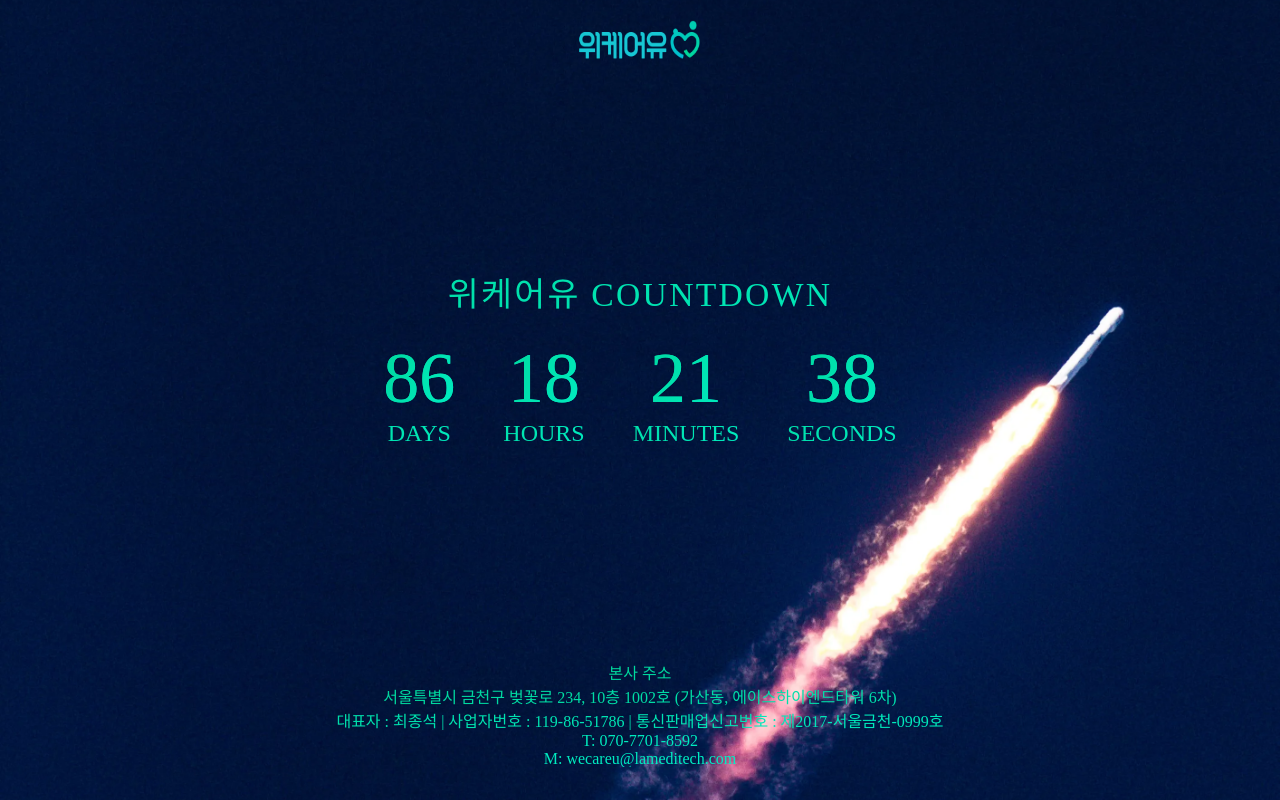
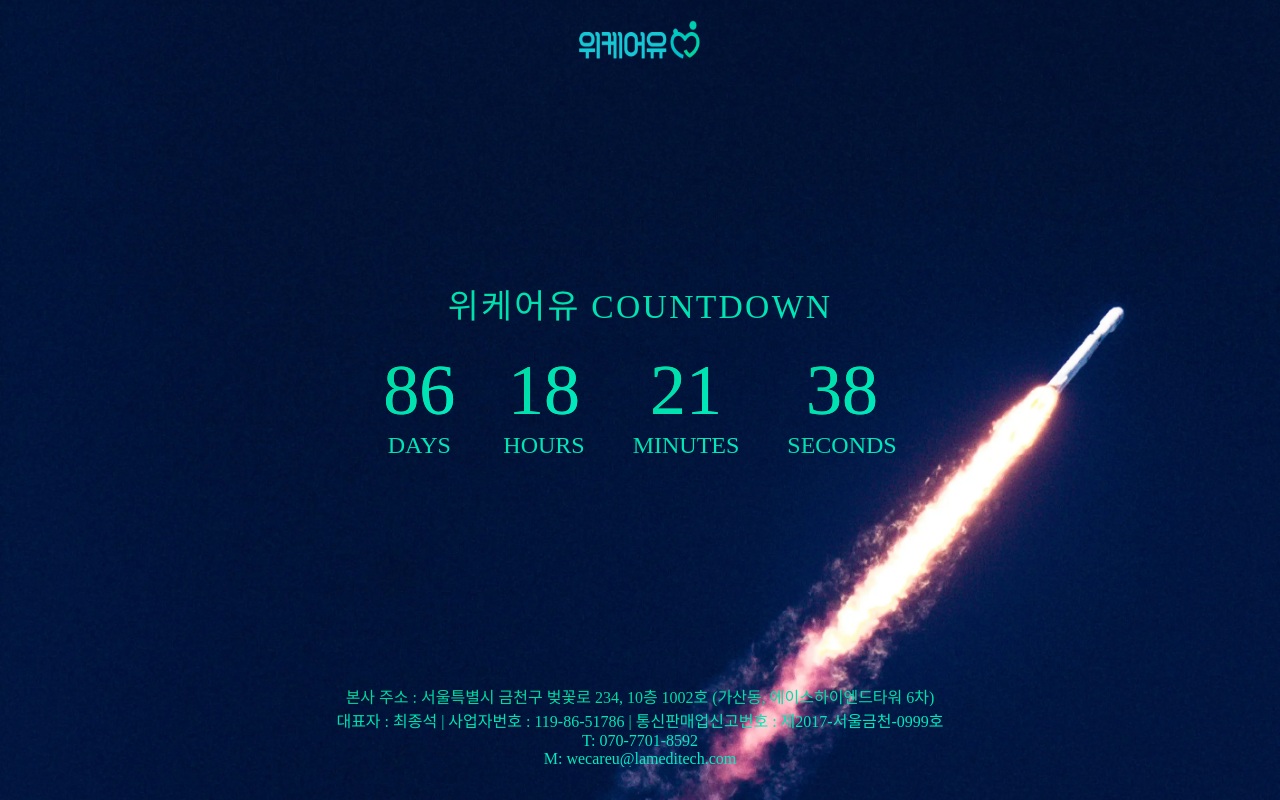
Before and after one commit to rewrite0w0/rocket-wecareu, a Next.js app: page / in a window 1280 px wide. Shown: the top 800 px of the page. Built offline with nearby package versions, Linux system fonts and the light colour scheme; a web font is replaced by a local one.

Commit message:
mod: 문구변경 및 오타 수정

```diff
--- a/pages/index.js
+++ b/pages/index.js
@@ -75,7 +75,7 @@
             </li>
           </ul>
         </div>
-        <div id="content" class="emoji">
+        <div id="content" className="emoji">
           <span>🥳</span>
           <span>🎉</span>
           <span>🎂</span>
@@ -83,9 +83,8 @@
       </main>
       <footer>
         <span id="company">
-          본사 주소 <br />
-          서울특별시 금천구 벚꽃로 234, 10층 1002호 (가산동, 에이스하이엔드타워
-          6차) <br />
+          본사 주소 : 서울특별시 금천구 벚꽃로 234, 10층 1002호 (가산동,
+          에이스하이엔드타워 6차) <br />
           대표자 : 최종석 | 사업자번호 : 119-86-51786 | 통신판매업신고번호 :
           제2017-서울금천-0999호
           <br /> T: 070-7701-8592 <br />
--- a/styles/globals.css
+++ b/styles/globals.css
@@ -1,3 +1,8 @@
+:root {
+  --color: #fff;
+  --smaller: 0.75;
+}
+
 html,
 body {
   padding: 0;
@@ -32,9 +37,6 @@
 }
 
 /* general styling */
-:root {
-  --smaller: 0.75;
-}
 
 *::-webkit-scrollbar {
   display: none;
```
